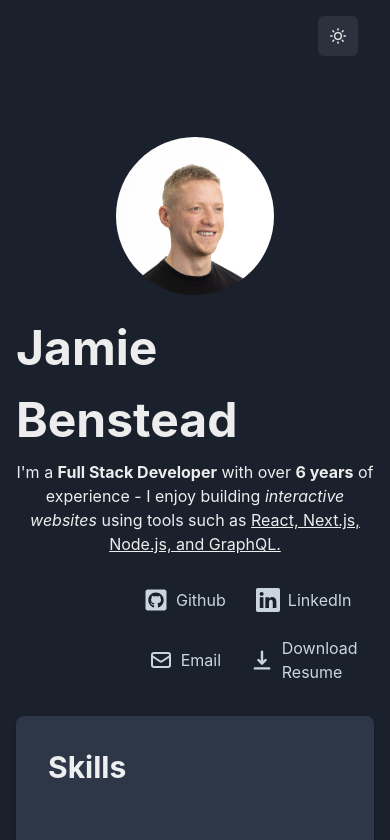
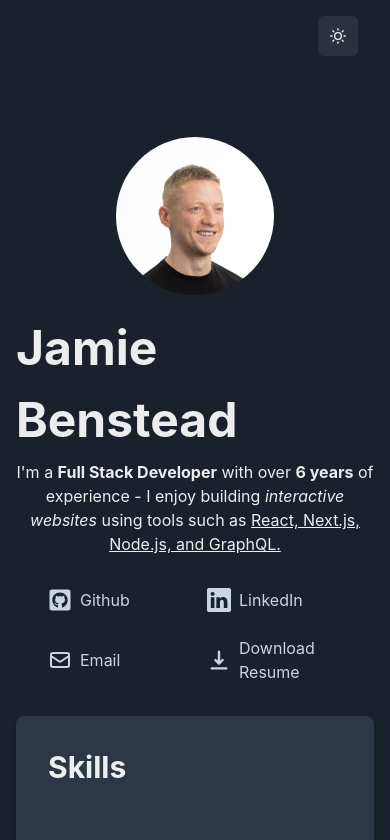
Before and after one commit to jamiebenstead/online-resume, a React (Create React App) app: page / in a window 390 px wide. Shown: the top 840 px of the page. Built offline with nearby package versions, Linux system fonts and the light colour scheme.

Commit message:
Fix for social links mobile styling

```diff
--- a/src/components/Header.tsx
+++ b/src/components/Header.tsx
@@ -67,10 +67,10 @@ const Header = () => {
       <Grid
         templateColumns={{ base: "repeat(2, 1fr)", md: "repeat(4, 1fr)" }}
         gap={{ base: 6, md: 4 }}
-        justifyItems="center"
+        justifyItems={{ base: "left", sm: "center" }}
         alignItems="center"
         paddingTop="8"
-        paddingX="32"
+        paddingX={{ base: "8", sm: "32" }}
         width="100%"
       >
         <HStack
```
